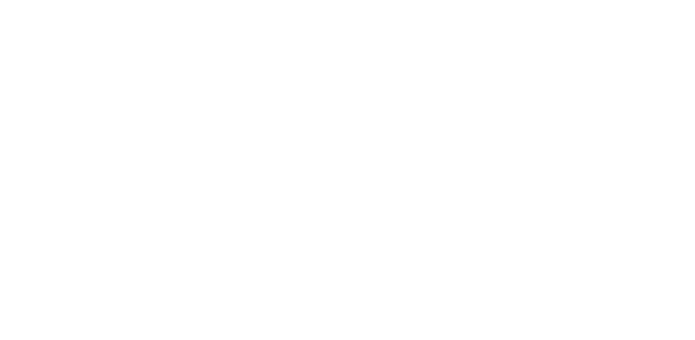
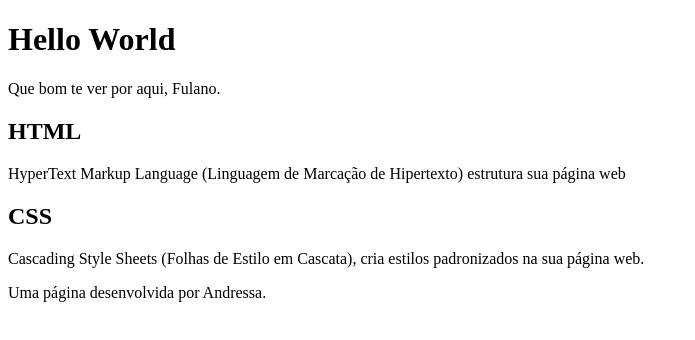
Before and after one commit to Andressaprof/helloworld, a plain HTML site: page index.html in a window 1280 px wide. Shown: the whole page, without its empty margins (0-695 px from the left). Drawn offline with Linux system fonts and the light colour scheme.

Commit message:
Textos inseridos

```diff
--- a/index.html
+++ b/index.html
@@ -6,6 +6,29 @@
     <title>Hello World</title>
 </head>
 <body>
+    <header>
+<h1>Hello World</h1>
+<p>Que bom te ver por aqui, Fulano.
 
+</p>
+
+    </header>
+
+    <section>
+        <h2>HTML</h2>
+        <P>HyperText Markup Language (Linguagem de Marcação de Hipertexto) estrutura sua página web</P>
+
+        <h2>CSS</h2>
+        <p>Cascading Style Sheets (Folhas de Estilo em Cascata), cria estilos padronizados na sua página web.</p>
+
+
+    </section>
+
+
+    <footer>
+        <p>Uma página desenvolvida por Andressa. </p>
+
+
+    </footer>
 </body>
 </html>
```
